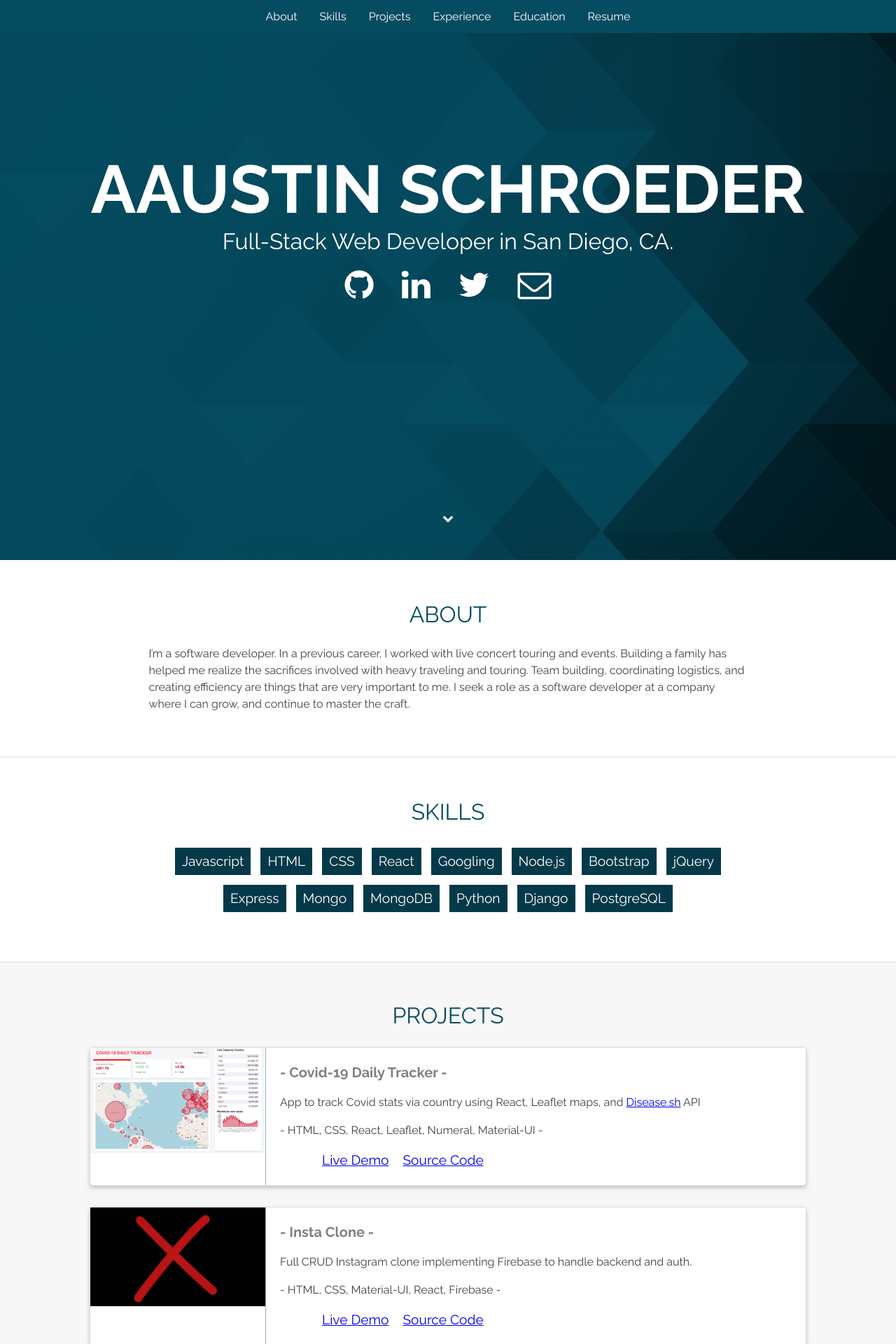
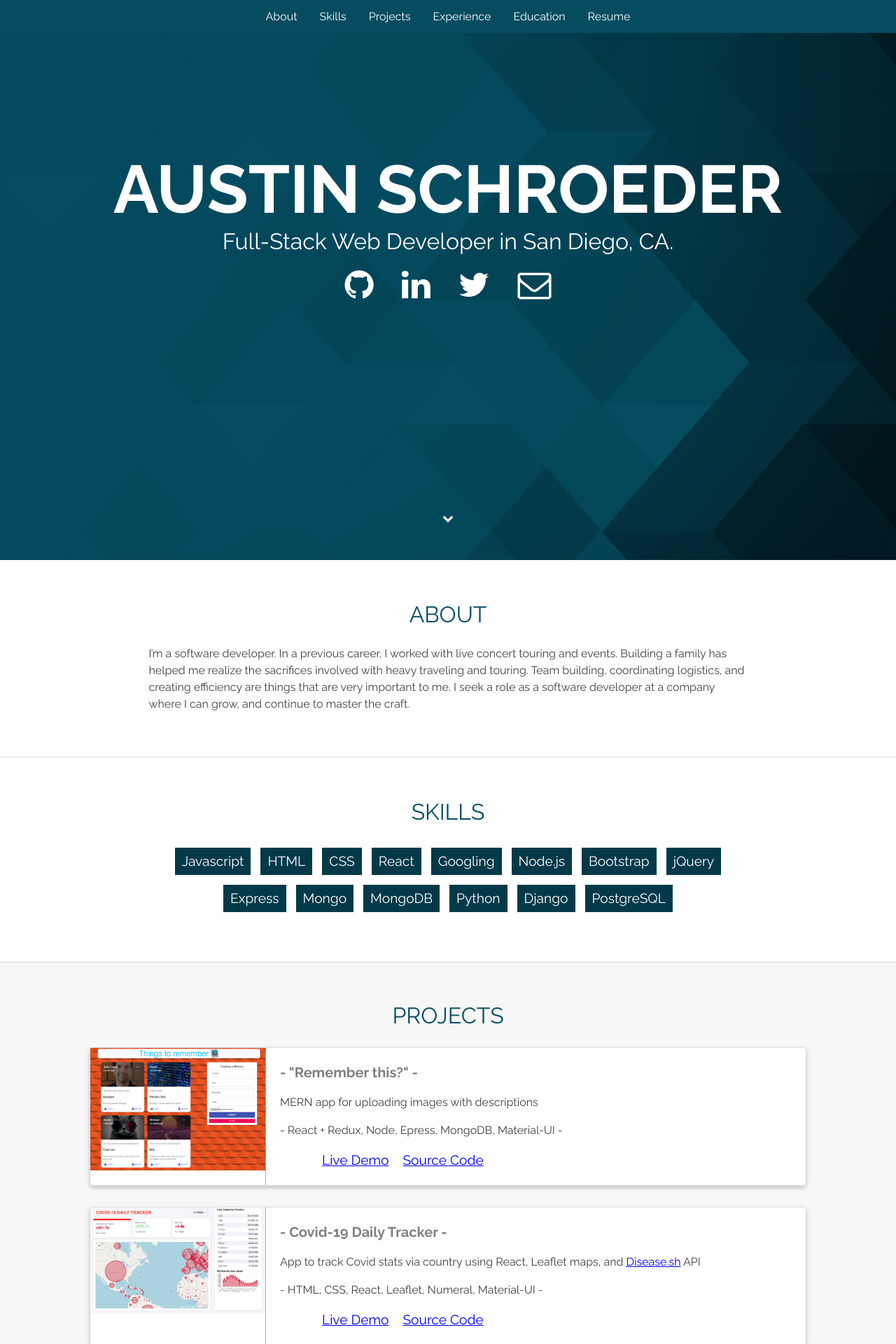
Before and after one commit to austinschroeder/portfolio-react, a React (Create React App) app: page / in a window 1280 px wide. Shown: the top 1920 px of the page at 70% size. Built offline with nearby package versions, Linux system fonts and the light colour scheme.

Commit message:
Adding memories project

```diff
--- a/src/components/Header.js
+++ b/src/components/Header.js
@@ -6,7 +6,7 @@ function Header() {
         // <!-- HEADER -->
       <div className="jumbotron">
         <div className="jumbotron-text">
-          <h1>AAUSTIN SCHROEDER</h1>
+          <h1>AUSTIN SCHROEDER</h1>
           <p>Full-Stack Web Developer in San Diego, CA.</p>
         </div>
         <div className="jumbotron-social">
--- a/src/data/projectsData.js
+++ b/src/data/projectsData.js
@@ -1,9 +1,18 @@
 import tortoise from '../images/tortoise.png';
 import x from '../images/X.jpg'
 import covid19 from '../images/covid19.png'
+import memories from '../images/memories.png'
 // import instaclone1 from '../images/instaclone1.png'
 
 const projects = [
+    {
+        name: '"Remember this?"',
+        image: memories,
+        description: 'MERN app for uploading images with descriptions',
+        tech: 'React + Redux, Node, Epress, MongoDB, Material-UI',
+        link: 'https://memories-austin.netlify.app/',
+        gh: 'https://github.com/austinschroeder/memories-client'
+    },
     {
         name: 'Covid-19 Daily Tracker',
         image: covid19,
```
Also changed, not shown: src/images/memories.png (added).
